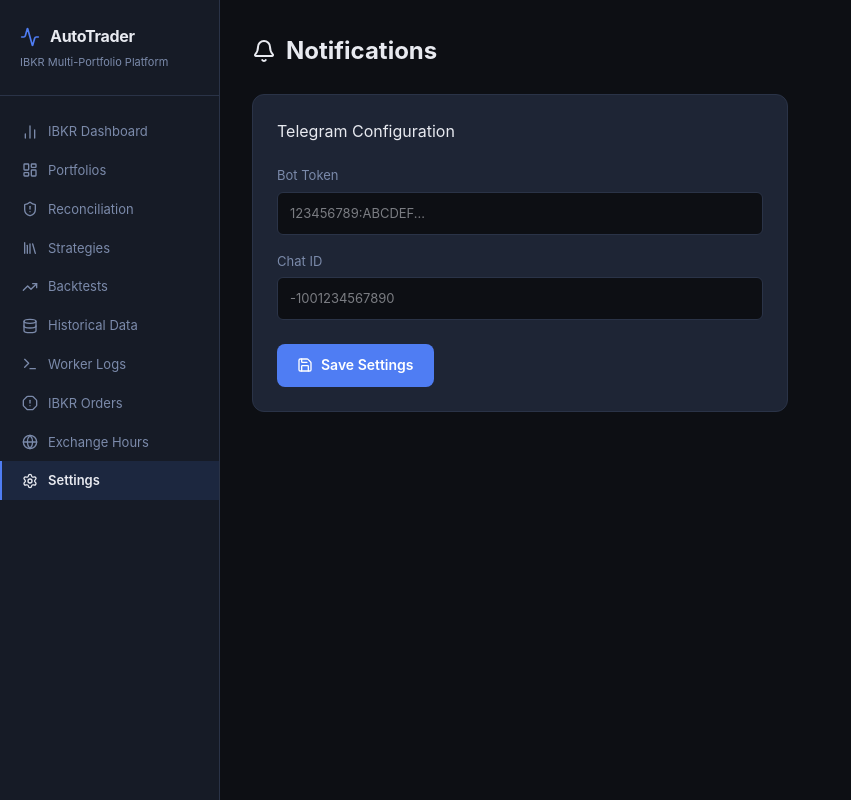
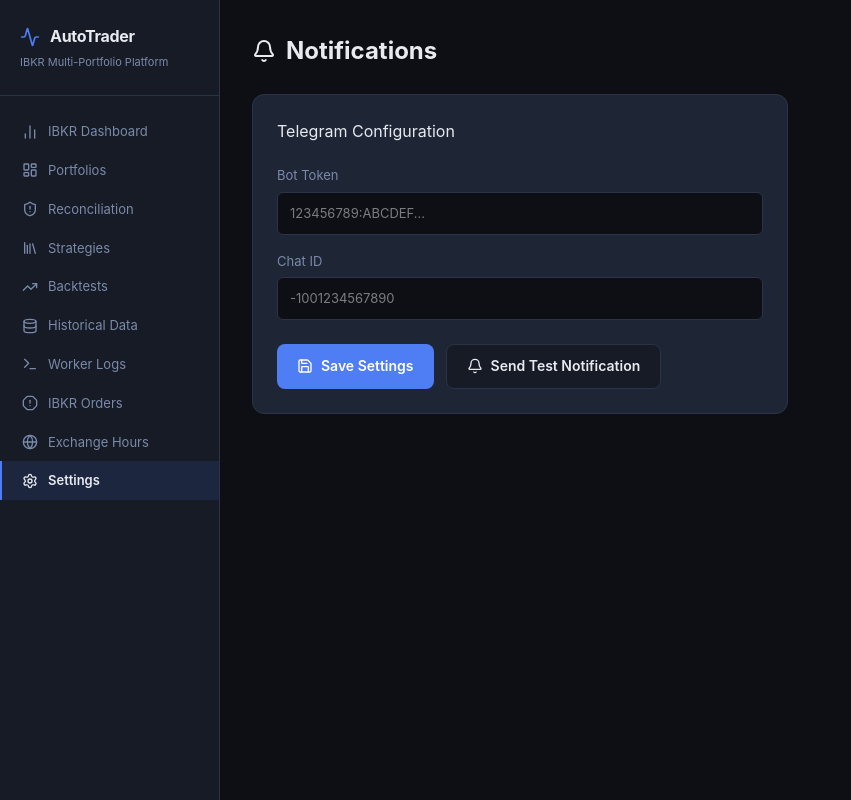
Before and after one commit to aamirsyed57/simply-trade, a React (Vite) app in the folder frontend/: page /settings in a window 1280 px wide. Shown: the whole page, without its empty margins (0-851 px from the left). Built offline with nearby package versions, Linux system fonts and the light colour scheme; no server answers.

Commit message:
Add test notification button to settings

```diff
--- a/frontend/src/pages/SettingsPage.tsx
+++ b/frontend/src/pages/SettingsPage.tsx
@@ -32,11 +32,27 @@ export function SettingsPage() {
     onError: () => alert('Failed to save settings'),
   });
 
+  const testMutation = useMutation({
+    mutationFn: () => req('/settings/test-notification', { method: 'POST' }),
+    onSuccess: (data: any) => {
+      if (data.status === 'success') {
+        alert('Test notification sent successfully!');
+      } else {
+        alert('Failed to send test notification: ' + data.message);
+      }
+    },
+    onError: () => alert('Failed to trigger test notification'),
+  });
+
   const handleSave = () => {
     mutation.mutate({
       telegram_bot_token: botToken,
       telegram_chat_id: chatId,
     });
+  };
+
+  const handleTest = () => {
+    testMutation.mutate();
   };
 
   const inp: React.CSSProperties = { width: '100%', padding: '10px 12px', background: 'var(--bg-primary)', border: '1px solid var(--border)', borderRadius: 6, color: 'var(--text-primary)', fontSize: 13, outline: 'none', boxSizing: 'border-box' };
@@ -63,6 +79,7 @@ export function SettingsPage() {
           <input style={inp} value={chatId} onChange={e => setChatId(e.target.value)} placeholder="-1001234567890" />
         </div>
 
+        <div style={{ display: 'flex', gap: 12 }}>
           <button
             onClick={handleSave}
             disabled={mutation.isPending}
@@ -70,6 +87,15 @@ export function SettingsPage() {
           >
             <Save size={16} /> {mutation.isPending ? 'Saving...' : 'Save Settings'}
           </button>
+
+          <button
+            onClick={handleTest}
+            disabled={testMutation.isPending || !botToken || !chatId}
+            style={{ display: 'flex', alignItems: 'center', gap: 8, padding: '10px 20px', background: 'var(--bg-surface)', border: '1px solid var(--border)', borderRadius: 8, color: 'var(--text-primary)', fontSize: 14, fontWeight: 600, cursor: 'pointer' }}
+          >
+            <Bell size={16} /> {testMutation.isPending ? 'Sending...' : 'Send Test Notification'}
+          </button>
+        </div>
       </div>
     </div>
   );
```
Also changed, not shown: 2 other files (tests, documents, lock files or other folders). Lines whose indentation alone changed are shown as unchanged.
